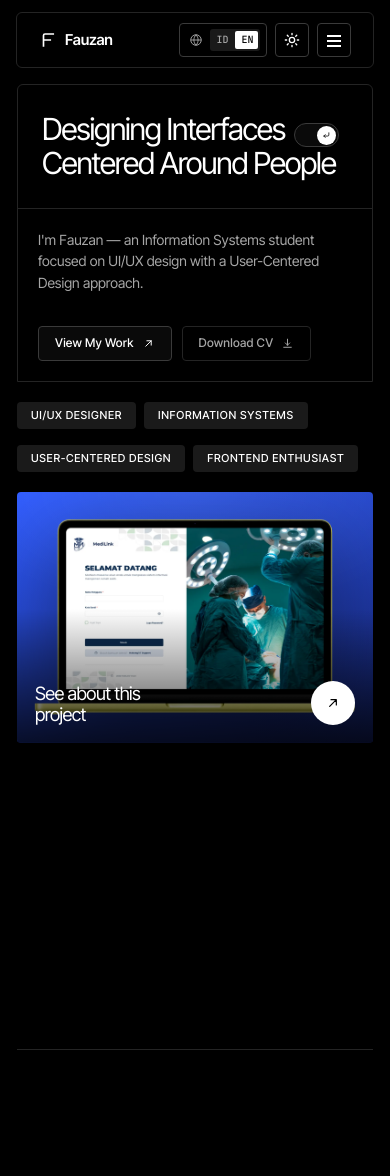
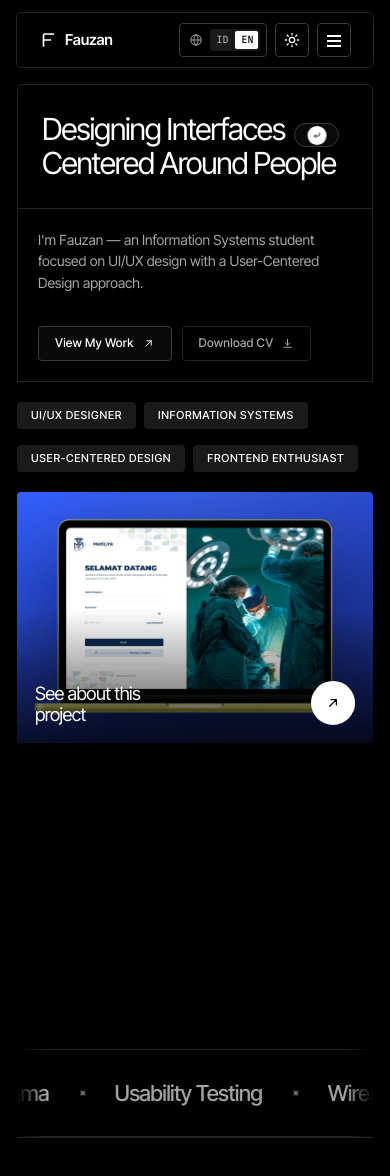
Before and after one commit to MuhammadFauzan04/Portofolio, a React (Vite) app: page / in a window 390 px wide. Shown: the top 1176 px of the page. Built offline with nearby package versions, Linux system fonts and the light colour scheme.

Commit message:
portofolio update

```diff
--- a/src/App.jsx
+++ b/src/App.jsx
@@ -2,6 +2,7 @@ import { useEffect, useState } from "react";
 import Preloader from "./components/Preloader";
 import Navbar from "./components/Navbar";
 import Hero from "./components/Hero";
+import Marquee from "./components/Marquee";
 import About from "./components/About";
 import Skills from "./components/Skills";
 import Experience from "./components/Experience";
@@ -38,6 +39,7 @@ export default function App() {
         <Navbar />
         <main className="frame">
           <Hero />
+          <Marquee />
           <About />
           <Skills />
           <Projects />
--- a/src/components/Hero.jsx
+++ b/src/components/Hero.jsx
@@ -89,7 +89,7 @@ export default function Hero() {
           <AnimateOnScroll key={p.id} delay={i * 90} variant="scale" duration={1}>
             <button
               type="button"
-              className="hero-card"
+              className={`hero-card hero-card--float-${i % 2}`}
               onClick={() => setActive(p)}
               aria-label={`${hero.cardLabel}: ${p.title}`}
             >
--- /dev/null
+++ b/src/components/Marquee.jsx
@@ -0,0 +1,28 @@
+import { useContent } from "../context/LanguageContext";
+
+// Infinite skill ticker. The list is rendered twice and the track slides
+// exactly -50%, so the loop is seamless. Pauses on hover.
+export default function Marquee() {
+  const { skills } = useContent();
+  const items = skills.items;
+
+  const row = (hidden) => (
+    <ul className="marquee__group" aria-hidden={hidden || undefined}>
+      {items.map((label) => (
+        <li key={label} className="marquee__item">
+          <span>{label}</span>
+          <i className="marquee__star" aria-hidden="true">✦</i>
+        </li>
+      ))}
+    </ul>
+  );
+
+  return (
+    <div className="marquee" role="region" aria-label={skills.sectionTitle}>
+      <div className="marquee__track">
+        {row(false)}
+        {row(true)}
+      </div>
+    </div>
+  );
+}
--- a/src/components/ProjectModal.jsx
+++ b/src/components/ProjectModal.jsx
@@ -3,7 +3,7 @@ import { useContent } from "../context/LanguageContext";
 import ProjectCarousel from "./ProjectCarousel";
 import ProjectCover from "./ProjectCover";
 import { thumb } from "../lib/thumb";
-import { Chevron } from "./Icons";
+import { Chevron, ArrowUpRight } from "./Icons";
 
 export default function ProjectModal({ project, onClose }) {
   const { ui } = useContent();
@@ -78,6 +78,25 @@ export default function ProjectModal({ project, onClose }) {
             </div>
           )}
 
+          {project.prototypeUrl ? (
+            <a
+              className="btn btn--primary modal-prototype"
+              href={project.prototypeUrl}
+              target="_blank"
+              rel="noopener noreferrer"
+            >
+              {ui.prototypeLabel}
+              <ArrowUpRight size={14} />
+            </a>
+          ) : (
+            <span
+              className="btn btn--ghost modal-prototype is-disabled"
+              aria-disabled="true"
+            >
+              {ui.prototypeSoonLabel}
+            </span>
+          )}
+
           {project.painPoints?.length > 0 && (
             <div className="pf-painpoints">
               {project.painPoints.map((p, i) => {
--- a/src/components/Projects.jsx
+++ b/src/components/Projects.jsx
@@ -5,6 +5,30 @@ import ProjectModal from "./ProjectModal";
 import ProjectCover from "./ProjectCover";
 import SplitReveal from "./SplitReveal";
 import { ArrowUpRight } from "./Icons";
+
+// 3D tilt that follows the pointer. Writes CSS vars on the media box (not the
+// card itself, whose transform is owned by the card-in animation).
+const canTilt = () =>
+  typeof window !== "undefined" &&
+  window.matchMedia("(hover: hover) and (pointer: fine)").matches &&
+  !window.matchMedia("(prefers-reduced-motion: reduce)").matches;
+
+function tiltMove(e) {
+  if (!canTilt()) return;
+  const media = e.currentTarget.querySelector(".project-card__media");
+  if (!media) return;
+  const r = media.getBoundingClientRect();
+  const px = (e.clientX - r.left) / r.width - 0.5;
+  const py = (e.clientY - r.top) / r.height - 0.5;
+  media.style.setProperty("--ry", `${(px * 8).toFixed(2)}deg`);
+  media.style.setProperty("--rx", `${(-py * 8).toFixed(2)}deg`);
+}
+function tiltReset(e) {
+  const media = e.currentTarget.querySelector(".project-card__media");
+  if (!media) return;
+  media.style.setProperty("--ry", "0deg");
+  media.style.setProperty("--rx", "0deg");
+}
 
 export default function Projects() {
   const { projects } = useContent();
@@ -67,6 +91,8 @@ export default function Projects() {
             className="project-card"
             style={{ "--stagger": `${(i % 2) * 90}ms` }}
             onClick={() => setActive(p)}
+            onMouseMove={tiltMove}
+            onMouseLeave={tiltReset}
           >
             <span className="project-card__media">
               <ProjectCover project={p} variant="card" />
--- a/src/data/portfolio.js
+++ b/src/data/portfolio.js
@@ -3,6 +3,20 @@
 // simply do `const { hero } = useContent()` and get back whichever
 // language is currently active — no scattered `field.id` / `field.en`
 // lookups sprinkled through the JSX.
+
+// Link prototype tiap project (Figma / Maze / dll). Isi URL di sini —
+// otomatis dipakai di versi Indonesia & Inggris. Kosongkan ("") kalau belum
+// ada; jika kosong, tombol di popup tampil nonaktif ("segera hadir").
+export const prototypeLinks = {
+  "medilink": "",
+  "cbr-dent": "",
+  "yalla": "",
+  "belibis": "",
+  "web-belibis": "",
+  "project-placeholder-1": "", // Sinergi-Ji App
+  "project-placeholder-2": "", // Pusaka Bugis Web
+  "teazzi": "",
+};
 
 export const content = {
   id: {
@@ -526,6 +540,8 @@ export const content = {
       loadingPage: (progress) => `Memuat halaman, ${progress}%`,
       languageToggleLabel: "Ganti ke Bahasa Inggris",
       previewLabel: "Pratinjau",
+      prototypeLabel: "Lihat Prototype",
+      prototypeSoonLabel: "Prototype segera hadir",
       slideLabel: "Slide",
       challengeLabel: "Pain Point",
       solutionLabel: "Solusi",
@@ -1053,9 +1069,18 @@ export const content = {
       loadingPage: (progress) => `Loading page, ${progress}%`,
       languageToggleLabel: "Switch to Indonesian",
       previewLabel: "Preview",
+      prototypeLabel: "View Prototype",
+      prototypeSoonLabel: "Prototype coming soon",
       slideLabel: "Slide",
       challengeLabel: "Pain Point",
       solutionLabel: "Solution",
     },
   },
 };
+
+// Gabungkan prototypeLinks ke tiap project (id & en).
+Object.values(content).forEach((lang) => {
+  lang.projects.list.forEach((proj) => {
+    proj.prototypeUrl = prototypeLinks[proj.id] || "";
+  });
+});
--- a/src/index.css
+++ b/src/index.css
@@ -1707,6 +1707,15 @@ button:hover .arrow-circle svg,
   color: var(--ink-soft);
 }
 
+.modal-prototype {
+  margin-bottom: 26px;
+}
+.modal-prototype.is-disabled {
+  opacity: 0.55;
+  cursor: not-allowed;
+  pointer-events: none;
+}
+
 .modal-gallery {
   padding-top: 22px;
   border-top: 1px solid var(--line);
@@ -2307,3 +2316,97 @@ button:hover .arrow-circle svg,
     transition: none;
   }
 }
+
+/* ───────── Motion: marquee, floating hero cards, pill arrow, card tilt ───────── */
+
+/* Skill ticker */
+.marquee {
+  overflow: hidden;
+  padding: 26px 0;
+  border-top: 1px solid var(--line);
+  border-bottom: 1px solid var(--line);
+  -webkit-mask-image: linear-gradient(90deg, transparent, #000 8%, #000 92%, transparent);
+  mask-image: linear-gradient(90deg, transparent, #000 8%, #000 92%, transparent);
+}
+.marquee__track {
+  display: flex;
+  width: max-content;
+  animation: marquee-slide 38s linear infinite;
+  will-change: transform;
+}
+.marquee:hover .marquee__track {
+  animation-play-state: paused;
+}
+.marquee__group {
+  display: flex;
+  flex-shrink: 0;
+  margin: 0;
+  padding: 0;
+  list-style: none;
+}
+.marquee__item {
+  display: inline-flex;
+  align-items: center;
+  gap: 28px;
+  padding-right: 28px;
+  font-size: clamp(22px, 3.2vw, 40px);
+  font-weight: 500;
+  letter-spacing: -0.03em;
+  white-space: nowrap;
+  color: var(--ink-soft);
+  transition: color 0.25s ease;
+}
+.marquee__item:hover {
+  color: var(--ink);
+}
+.marquee__star {
+  font-style: normal;
+  font-size: 0.55em;
+  color: var(--ink-mute);
+  animation: marquee-spin 6s linear infinite;
+}
+@keyframes marquee-slide {
+  from { transform: translateX(0); }
+  to   { transform: translateX(-50%); }
+}
+@keyframes marquee-spin {
+  to { transform: rotate(360deg); }
+}
+
+/* Hero cards: gentle idle float (on the button, GSAP owns the wrapper) */
+.hero-card--float-0 { animation: float-y 7s ease-in-out infinite; }
+.hero-card--float-1 { animation: float-y 7s ease-in-out -3.5s infinite; }
+@keyframes float-y {
+  0%, 100% { transform: translateY(0); }
+  50%      { transform: translateY(-8px); }
+}
+
+/* Pill arrow slides back and forth */
+.hero__pill-dot {
+  animation: pill-slide 2.4s cubic-bezier(0.65, 0, 0.35, 1) infinite;
+}
+@keyframes pill-slide {
+  0%, 15%   { transform: translateX(0); }
+  50%, 65%  { transform: translateX(-0.72em); }
+  100%      { transform: translateX(0); }
+}
+
+/* Project card tilt (vars set from Projects.jsx) */
+.project-card__media {
+  transform: perspective(900px) rotateX(var(--rx, 0deg)) rotateY(var(--ry, 0deg));
+  transition: transform 0.25s ease-out;
+  will-change: transform;
+}
+
+@media (prefers-reduced-motion: reduce) {
+  .marquee__track,
+  .marquee__star,
+  .hero-card--float-0,
+  .hero-card--float-1,
+  .hero__pill-dot {
+    animation: none;
+  }
+  .project-card__media {
+    transform: none;
+  }
+}
```
